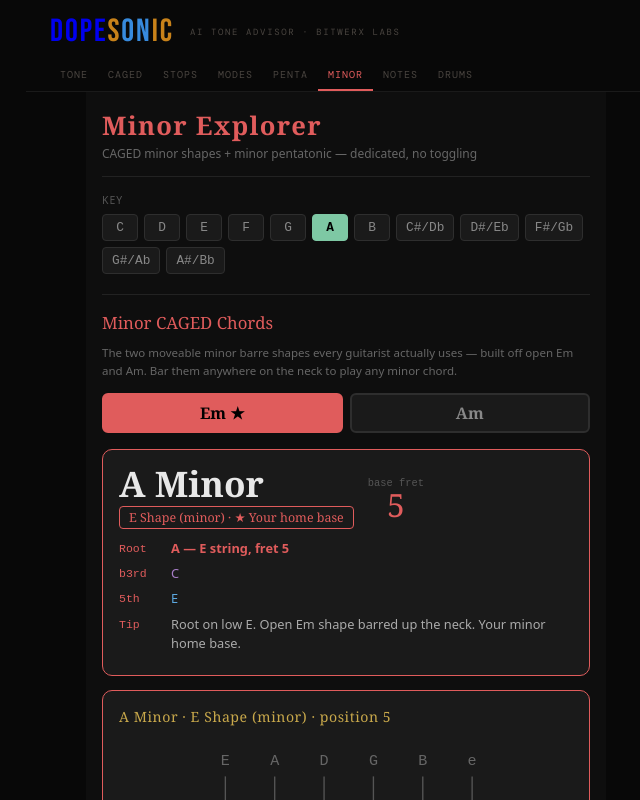
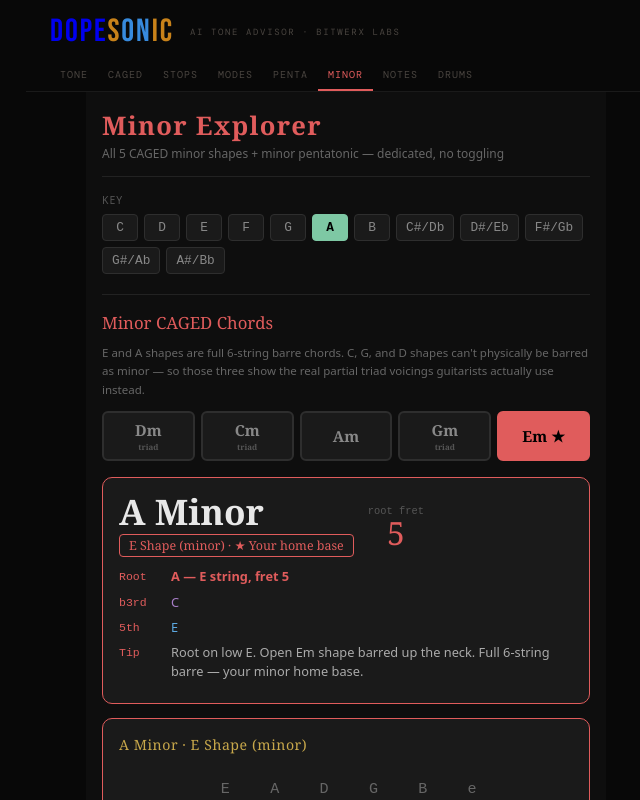
Before and after one commit to johnrspivey/DopeSonic, a React (Vite) app: page /minor in a window 1280 px wide. Shown: the top 800 px of the page, without its empty margins (294-934 px from the left). Built offline with nearby package versions, Linux system fonts and the light colour scheme; a web font is replaced by a local one.

Commit message:
MinorExplorer: add full 5-shape CAGED minor (C/G/D as verified partial triads)

```diff
--- a/src/pages/MinorExplorer.jsx
+++ b/src/pages/MinorExplorer.jsx
@@ -4,17 +4,30 @@ import {
   getBaseFret, getRootFret, Fretboard, DiagramCard, KeySelector
 } from "../lib/fretboard";
 
-// Movable minor CAGED shapes — the two reliable barre-chord forms every guitarist actually uses.
-// Built off open Em and Am. (C/G/D minor shapes exist in theory but need awkward mutes/stretches
-// most players skip — these two cover the real-world use case.)
+// All 5 CAGED shapes as minor chords.
+// E and A shapes are full 6-string moveable barre chords — the ones you'll use most.
+// C, G, and D shapes CANNOT be played as full barre chords when minor (verified against
+// multiple guitar-theory sources — the fingering is physically impossible, not just hard).
+// What's shown for those three are the real partial triad voicings (root/b3/5th on 3-4
+// strings) that working guitarists actually use in their place.
 const CAGED_MINOR_SHAPES = {
-  E: { name:'E Shape (minor)', rootStr:0, youKnow:true,
-    description:'Root on low E. Open Em shape barred up the neck. Your minor home base.',
+  E: { name:'E Shape (minor)', rootStr:0, youKnow:true, full:true,
+    description:'Root on low E. Open Em shape barred up the neck. Full 6-string barre — your minor home base.',
     f:[{o:0,t:'root'},{o:2,t:'fifth'},{o:2,t:'root'},{o:0,t:'third'},{o:0,t:'fifth'},{o:0,t:'root'}] },
-  A: { name:'A Shape (minor)', rootStr:1, youKnow:false,
-    description:'Root on A string. Open Am shape barred up the neck. Low E muted.',
+  D: { name:'D Shape (minor)', rootStr:2, full:false,
+    description:'Root on D string, doubled on B string. Low E, A, and high e muted — a compact 4-string triad, no barre needed.',
+    f:[{o:null,t:'mute'},{o:null,t:'mute'},{o:0,t:'root'},{o:2,t:'third'},{o:3,t:'root'},{o:1,t:'fifth'}] },
+  C: { name:'C Shape (minor)', rootStr:1, full:false,
+    description:"Root on A string. Just 3 strings — A, D, G. Full C-shape barre isn't playable as minor, so this partial triad is the real-world version.",
+    f:[{o:null,t:'mute'},{o:0,t:'root'},{o:-2,t:'third'},{o:-3,t:'fifth'},{o:null,t:'mute'},{o:null,t:'mute'}] },
+  A: { name:'A Shape (minor)', rootStr:1, full:true,
+    description:'Root on A string. Open Am shape barred up the neck. Full 6-string barre — the most common minor shape.',
     f:[{o:null,t:'mute'},{o:0,t:'root'},{o:2,t:'fifth'},{o:2,t:'root'},{o:1,t:'third'},{o:0,t:'fifth'}] },
+  G: { name:'G Shape (minor)', rootStr:0, full:false,
+    description:"Root on low E, doubled on D string. A string fills the 3rd, D/G fill in the rest. B and high e muted — full G-shape barre isn't physically playable as minor.",
+    f:[{o:0,t:'root'},{o:-2,t:'third'},{o:-3,t:'root'},{o:-3,t:'fifth'},{o:null,t:'mute'},{o:null,t:'mute'}] },
 };
+const CAGED_MINOR_ORDER = ['D','C','A','G','E'];
 
 // Minor pentatonic — locked to minor. No mode toggle, no mental gymnastics.
 const OPEN = [4,9,2,7,11,4];
@@ -72,7 +85,9 @@ export default function MinorExplorer(){
   const base=getBaseFret(chordShape,selKey), rf=getRootFret(chordShape.rootStr,selKey);
   const chordDots=chordShape.f.map((s,i)=>s.o===null?null:{strIdx:i,fret:base+s.o,type:s.t}).filter(Boolean);
   const chordMutes=chordShape.f.map((s,i)=>s.o===null?i:null).filter(x=>x!==null);
-  const maxOff=Math.max(...chordShape.f.filter(s=>s.o!==null).map(s=>s.o));
+  const offs=chordShape.f.filter(s=>s.o!==null).map(s=>s.o);
+  const maxOff=Math.max(...offs), minOff=Math.min(...offs);
+  const fbStart=Math.max(0, base+minOff-1), fbFrets=(maxOff-minOff)+2;
 
   const rootFret=rootFretLowE(selKey);
   const pentaShapeInfo=SHAPE_WINDOWS[selPentaShape];
@@ -82,18 +97,19 @@ export default function MinorExplorer(){
   return(<div style={PAGE_STYLE}>
     <div style={{marginBottom:16,borderBottom:'1px solid #222',paddingBottom:14}}>
       <div style={{fontFamily:'Georgia,serif',fontSize:'1.6rem',fontWeight:700,color:'#e05c5c',letterSpacing:'0.05em'}}>Minor Explorer</div>
-      <div style={{fontSize:'0.75rem',color:'#666',marginTop:2}}>CAGED minor shapes + minor pentatonic — dedicated, no toggling</div>
+      <div style={{fontSize:'0.75rem',color:'#666',marginTop:2}}>All 5 CAGED minor shapes + minor pentatonic — dedicated, no toggling</div>
     </div>
 
     <div style={{fontSize:'0.65rem',textTransform:'uppercase',letterSpacing:'0.1em',color:'#555',marginBottom:7}}>Key</div>
     <div style={{marginBottom:20}}><KeySelector selKey={selKey} onChange={setKey}/></div>
 
     <div style={{fontFamily:'Georgia,serif',fontSize:'1.05rem',color:'#e05c5c',marginBottom:10,borderTop:'1px solid #222',paddingTop:16}}>Minor CAGED Chords</div>
-    <div style={{fontSize:'0.72rem',color:'#666',marginBottom:12,lineHeight:1.6}}>The two moveable minor barre shapes every guitarist actually uses — built off open Em and Am. Bar them anywhere on the neck to play any minor chord.</div>
-    <div style={{display:'flex',gap:7,marginBottom:16}}>
-      {Object.keys(CAGED_MINOR_SHAPES).map(k=>(
-        <button key={k} onClick={()=>setChordShape(k)} style={{flex:1,fontFamily:'Georgia,serif',fontSize:'1rem',fontWeight:700,padding:'7px 10px',borderRadius:6,cursor:'pointer',border:k===selChordShape?'2px solid #e05c5c':'2px solid #2e2e2e',background:k===selChordShape?'#e05c5c':'#1a1a1a',color:k===selChordShape?'#000':'#888'}}>
+    <div style={{fontSize:'0.72rem',color:'#666',marginBottom:12,lineHeight:1.6}}>E and A shapes are full 6-string barre chords. C, G, and D shapes can't physically be barred as minor — so those three show the real partial triad voicings guitarists actually use instead.</div>
+    <div style={{display:'flex',gap:6,marginBottom:16}}>
+      {CAGED_MINOR_ORDER.map(k=>(
+        <button key={k} onClick={()=>setChordShape(k)} style={{flex:1,fontFamily:'Georgia,serif',fontSize:'0.95rem',fontWeight:700,padding:'7px 6px',borderRadius:6,cursor:'pointer',border:k===selChordShape?'2px solid #e05c5c':'2px solid #2e2e2e',background:k===selChordShape?'#e05c5c':'#1a1a1a',color:k===selChordShape?'#000':'#888'}}>
           {k}m{CAGED_MINOR_SHAPES[k].youKnow?' ★':''}
+          {!CAGED_MINOR_SHAPES[k].full&&<div style={{fontSize:'0.5rem',marginTop:1,color:k===selChordShape?'#000':'#555'}}>triad</div>}
         </button>
       ))}
     </div>
@@ -101,9 +117,9 @@ export default function MinorExplorer(){
       <div style={{display:'flex',alignItems:'flex-end',gap:14,flexWrap:'wrap',marginBottom:10}}>
         <div>
           <div style={{fontFamily:'Georgia,serif',fontSize:'2.2rem',fontWeight:700,color:'#e8e8e8',lineHeight:1}}>{NOTE_DISPLAY(selKey)} Minor</div>
-          <div style={{display:'inline-block',marginTop:5,padding:'2px 9px',border:'1px solid #e05c5c',borderRadius:4,color:'#e05c5c',fontSize:'0.78rem',fontFamily:'Georgia,serif'}}>{chordShape.name}{chordShape.youKnow?' · ★ Your home base':''}</div>
+          <div style={{display:'inline-block',marginTop:5,padding:'2px 9px',border:'1px solid #e05c5c',borderRadius:4,color:'#e05c5c',fontSize:'0.78rem',fontFamily:'Georgia,serif'}}>{chordShape.name}{chordShape.youKnow?' · ★ Your home base':''}{!chordShape.full?' · partial triad':''}</div>
         </div>
-        <div style={{marginBottom:8,textAlign:'center'}}><div style={{fontSize:'0.65rem',color:'#555',fontFamily:'monospace'}}>base fret</div><div style={{fontFamily:'Georgia,serif',fontSize:'2rem',color:'#e05c5c',lineHeight:1}}>{base===0?'open':base}</div></div>
+        <div style={{marginBottom:8,textAlign:'center'}}><div style={{fontSize:'0.65rem',color:'#555',fontFamily:'monospace'}}>root fret</div><div style={{fontFamily:'Georgia,serif',fontSize:'2rem',color:'#e05c5c',lineHeight:1}}>{base===0?'open':base}</div></div>
       </div>
       {[['Root',<span style={{color:'#e05c5c',fontWeight:700}}>{selKey} — {STRING_NAMES[chordShape.rootStr]} string, fret {rf}</span>],
         ['b3rd',<span style={{color:'#a87ec8'}}>{minorThird}</span>],
@@ -114,8 +130,8 @@ export default function MinorExplorer(){
         </div>
       ))}
     </DiagramCard>
-    <DiagramCard title={`${NOTE_DISPLAY(selKey)} Minor · ${chordShape.name} · position ${base===0?'open':base}`} accent="#e05c5c">
-      <Fretboard dots={chordDots} mutes={chordMutes} startFret={Math.max(0,base-1)} numFrets={maxOff+2} allSixStrings={true}/>
+    <DiagramCard title={`${NOTE_DISPLAY(selKey)} Minor · ${chordShape.name}`} accent="#e05c5c">
+      <Fretboard dots={chordDots} mutes={chordMutes} startFret={fbStart} numFrets={fbFrets} allSixStrings={true}/>
       <div style={{display:'flex',gap:12,flexWrap:'wrap',marginTop:12}}>
         {[['#e05c5c','#fff','R',`Root (${selKey})`],['#a87ec8','#fff','b3',`b3 (${minorThird})`],['#5ca8e0','#fff','5',`5th (${fifth})`]].map(([bg,fg,sym,lbl])=>(
           <div key={lbl} style={{display:'flex',alignItems:'center',gap:5,fontSize:'0.72rem',color:'#aaa'}}><div style={{width:18,height:18,borderRadius:'50%',background:bg,display:'flex',alignItems:'center',justifyContent:'center',fontSize:'0.55rem',fontWeight:700,color:fg,flexShrink:0}}>{sym}</div>{lbl}</div>
```
